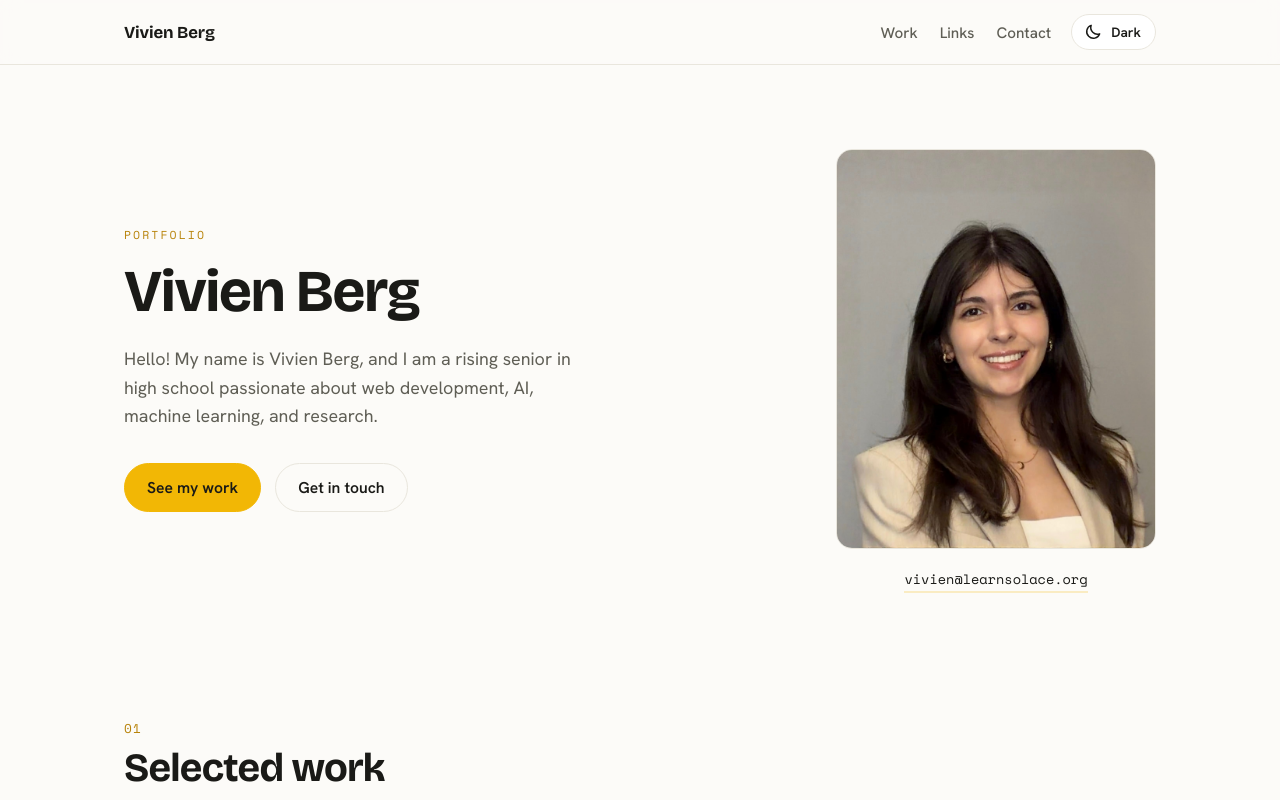
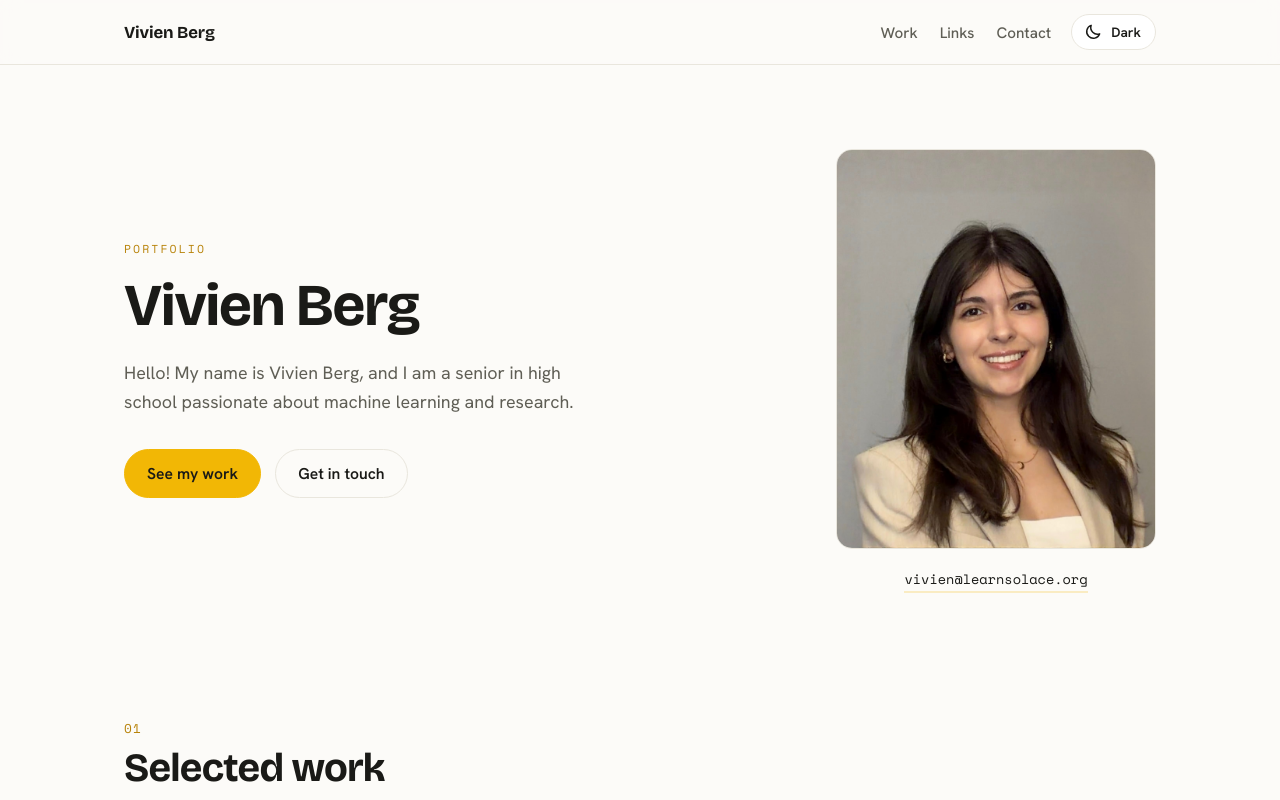
Before and after one commit to iicebergg/vivienberg-portfolio, a React (Vite) app: page / in a window 1280 px wide. Shown: the top 800 px of the page. Built offline with nearby package versions, Linux system fonts and the light colour scheme.

Commit message:
updated to "senior"

```diff
--- a/src/portfolio.jsx
+++ b/src/portfolio.jsx
@@ -4,7 +4,7 @@ const PROFILE = {
   name: "Vivien Berg",
   role: "Student developer · Northern Virginia",
   intro:
-    "Hello! My name is Vivien Berg, and I am a rising senior in high school passionate about web development, AI, machine learning, and research.",
+    "Hello! My name is Vivien Berg, and I am a senior in high school passionate about machine learning and research.",
   email: "vivien@learnsolace.org",
   photo: "/vivien.jpeg",
 };
```
